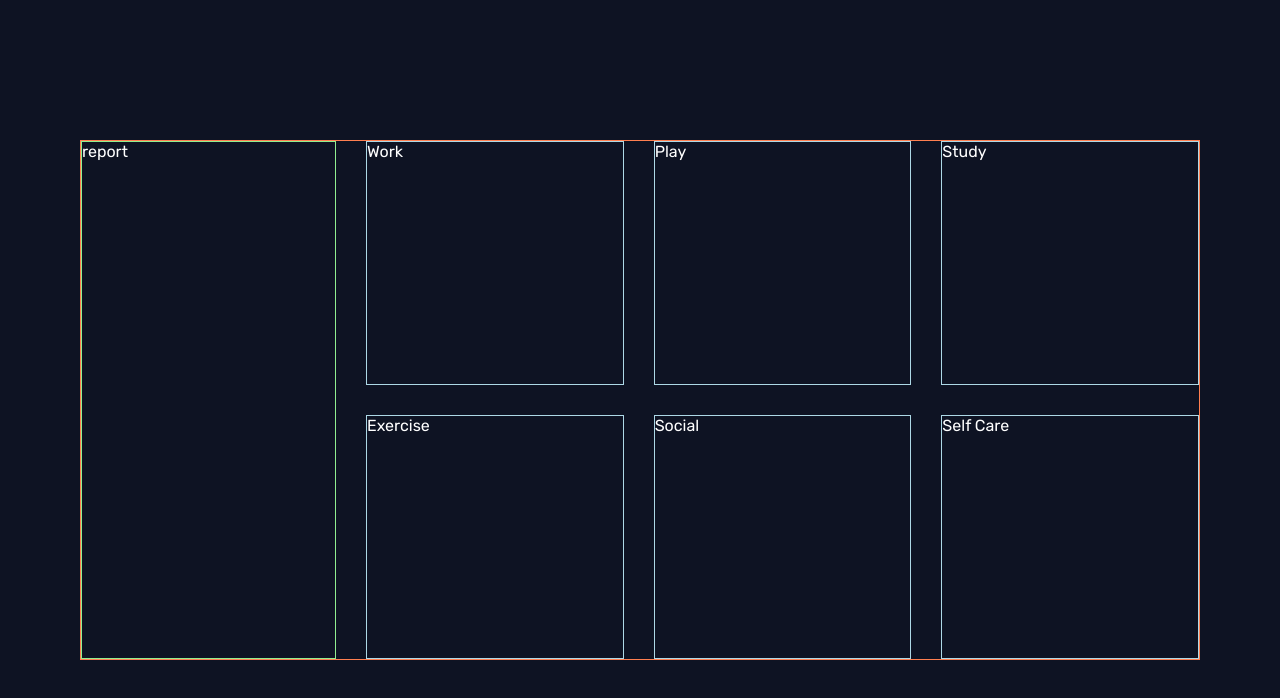
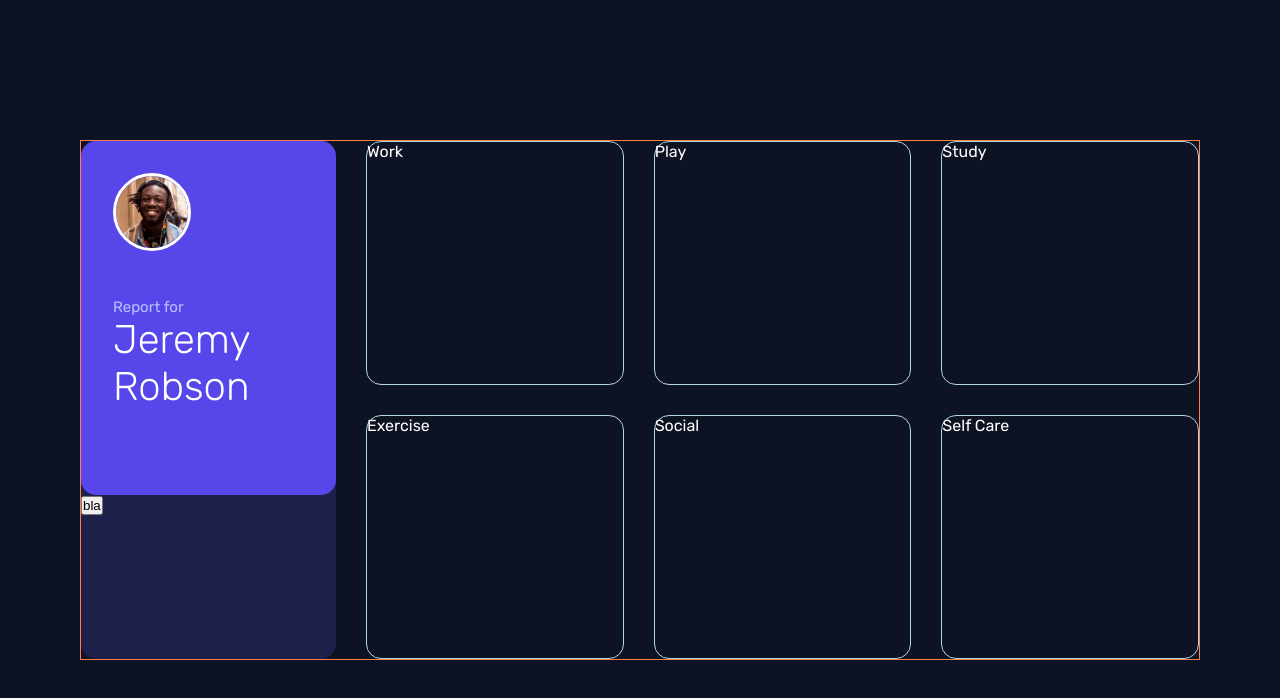
Before and after one commit to EdwinSch/react-timetracking-dashboard, a React (Vite) app: page / in a window 1280 px wide. Shown: the top 698 px of the page. Built offline with nearby package versions, Linux system fonts and the light colour scheme.

Commit message:
style: person info

```diff
--- a/src/components/General.jsx
+++ b/src/components/General.jsx
@@ -1,7 +1,19 @@
+import avatar from "../assets/image-jeremy.png";
+
 const General = () => {
   return (
     <section className="general-container">
-      <p>report</p>
+      <div className="person">
+        <img src={avatar} alt="profile picture" />
+        <p>Report for</p>
+        <h1>
+          jeremy <br /> robson
+        </h1>
+      </div>
+      {/* todo: button component */}
+      <div className="button-container">
+        <button>bla</button>
+      </div>
     </section>
   );
 };
--- a/src/styles/main.scss
+++ b/src/styles/main.scss
@@ -31,6 +31,7 @@ $green: #4bcf82;
 $purple: #7335d2;
 $yellow: #f1c75b;
 
+$border-radius: 15px;
 $font: "Rubik", sans-serif;
 $inspect: solid coral 1px;
 
@@ -59,9 +60,36 @@ main {
 // General Info Styles
 
 .general-container {
-  border: 1px solid lightgreen;
   min-width: 255px;
   height: 518px;
+  border-radius: $border-radius;
+  background: $primary;
+
+  .person {
+    background: $secondary;
+    border-radius: $border-radius;
+    height: 354px;
+    padding: 32px;
+
+    img {
+      width: 78px;
+      height: 78px;
+      border: solid white 3px;
+      border-radius: 99%;
+    }
+    p {
+      margin-top: 43px;
+      color: #bbc0ff;
+      font-size: 0.938rem;
+      font-weight: 400;
+    }
+    h1 {
+      color: $text;
+      font-size: 2.5rem;
+      font-weight: 300;
+      text-transform: capitalize;
+    }
+  }
 }
 
 // GRID Styles
@@ -76,5 +104,6 @@ main {
     border: 1px solid lightblue;
     height: 244px;
     // width: 255px;
+    border-radius: $border-radius;
   }
 }
```
